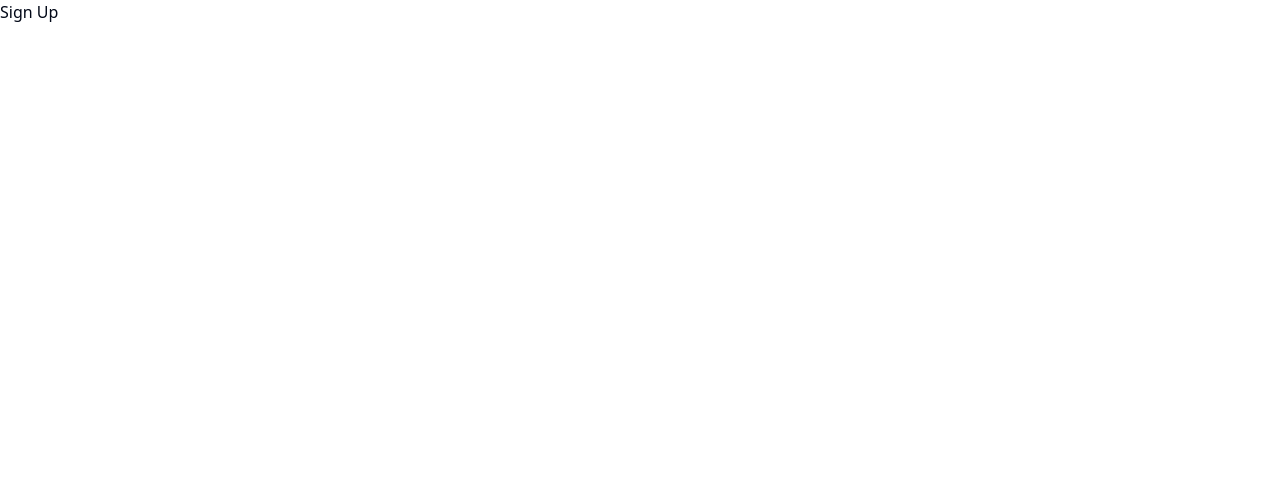
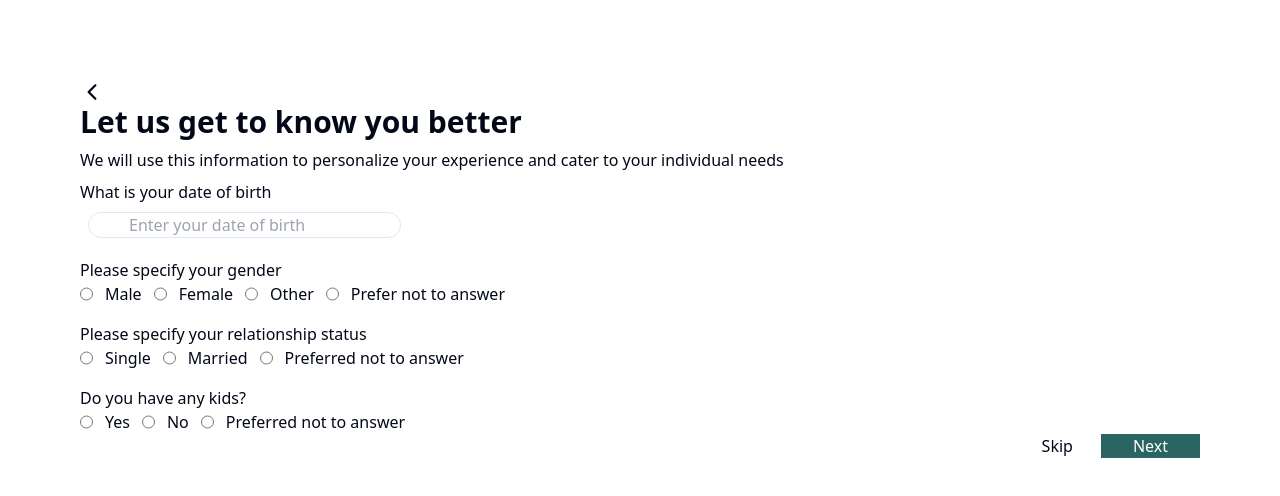
Before and after one commit to paddinghq/evolution, a Next.js app: page /signup in a window 1280 px wide. Shown: the top 496 px of the page. Built offline with nearby package versions, Linux system fonts and the light colour scheme.

Commit message:
Added signup page components

```diff
--- a/app/(auth)/signup/index.tsx
+++ b/app/(auth)/signup/index.tsx
@@ -1,9 +1,91 @@
-const SignUp = () => {
+import Link from 'next/link'
+import { IoIosArrowBack } from 'react-icons/io'
+import Index2 from './index2'
+const Signup = () => {
+  const handlenext = () => {}
   return (
-    <>
-      <h1>Sign Up</h1>
-    </>
+    <div className="m-auto container p-20">
+      <div>
+        <IoIosArrowBack size={24} />
+      </div>
+      <h5 className="font-semibold text-3xl">Let us get to know you better</h5>
+      <p className="text-base mt-2">
+        We will use this information to personalize your experience and cater to
+        your individual needs
+      </p>
+      <h5 className="mt-2">What is your date of birth</h5>
+      <div className='display-flex p-2 align-middle'>
+          <input
+          className='border border-radius bg-white px-10 rounded-2xl shadow-slate-100' placeholder='Enter your date of birth'
+          />
+      </div>
+      <h6 className="mt-3">Please specify your gender</h6>
+      <div className="flex gap-3">
+      <label className='flex gap-3'>
+            <input type="radio" value="option1" />
+            Male
+          </label>
+
+          <label className='flex gap-3'>
+            <input type="radio" value="option1"/>
+            Female
+          </label>
+
+          <label className='flex gap-3'>
+            <input type="radio" value="option1"/>
+            Other
+          </label>
+
+          <label className='flex gap-3'>
+            <input type="radio" value="option1"/>
+            Prefer not to answer
+          </label>
+      </div>
+      <h6 className="mt-4">Please specify your relationship status</h6>
+      <div className="flex gap-3">
+      <label className='flex gap-3'>
+            <input type="radio" value="option1" />
+            Single
+          </label>
+
+          <label className='flex gap-3'>
+            <input type="radio" value="option1"/>
+            Married
+          </label>
+
+          <label className='flex gap-3'>
+            <input type="radio" value="option1"/>
+            Preferred not to answer
+          </label>
+      </div>
+
+      <h6 className="mt-4">Do you have any kids?</h6>
+      <div className="flex gap-3">
+      <label className='flex gap-3'>
+            <input type="radio" value="option1" />
+            Yes
+          </label>
+
+          <label className='flex gap-3'>
+            <input type="radio" value="option1"/>
+            No
+          </label>
+
+          <label className='flex gap-3'>
+            <input type="radio" value="option1"/>
+            Preferred not to answer
+          </label>
+      </div>
+      <div className='flex justify-end gap-7'>
+<Link href="#" className="bg-white">
+Skip
+</Link>
+
+<Link href="/Index2" className="bg-[#2A6562] cursor-pointer px-8 text-white">
+Next
+</Link>
+</div>
+    </div>
   )
 }
-
-export default SignUp
+export default Signup
--- /dev/null
+++ b/app/(auth)/signup/index2.tsx
@@ -0,0 +1,86 @@
+import Link from 'next/link'
+import { IoIosArrowBack } from 'react-icons/io'
+import Index2 from './index2'
+const Signup2 = () => {
+  const handlenext = () => {}
+  return (
+    <div className="m-auto container p-20">
+      <div>
+        <IoIosArrowBack size={24} />
+      </div>
+      <h5 className="font-semibold text-3xl">
+        We look out for you in any way possible
+      </h5>
+      <p className="text-base mt-2">
+        Let us make this journey as convenient for you as we can
+      </p>
+      <h6 className="mt-3">
+        How do you rate yourself in terms of your current health?
+      </h6>
+      <div className="flex gap-3">
+        <label className="flex gap-3">
+          <input type="radio" value="option1" />
+          Excellent
+        </label>
+
+        <label className="flex gap-3">
+          <input type="radio" value="option1" />
+          Good
+        </label>
+
+        <label className="flex gap-3">
+          <input type="radio" value="option1" />
+          Fair
+        </label>
+
+        <label className="flex gap-3">
+          <input type="radio" value="option1" />
+          Poor
+        </label>
+
+        <label className="flex gap-3">
+          <input type="radio" value="option1" />
+          Prefer not to answer
+        </label>
+      </div>
+      <h6 className="mt-4">Do you have disability?</h6>
+      <div className="flex gap-3">
+        <label className="flex gap-3">
+          <input type="radio" value="option1" />
+          Yes
+        </label>
+
+        <label className="flex gap-3">
+          <input type="radio" value="option1" />
+          No
+        </label>
+
+        <label className="flex gap-3">
+          <input type="radio" value="option1" />
+          Prefer not to answer
+        </label>
+      </div>
+
+      <h5 className="mt-2">Please select one of the options</h5>
+      <div className="display-flex p-2 align-middle">
+        <input
+          className="border border-radius bg-white px-10 rounded-2xl shadow-slate-100"
+          placeholder="Select"
+        />
+      </div>
+      <div className="flex justify-end gap-7">
+        <Link href="#" className="bg-white">
+          Skip
+        </Link>
+
+        <Link
+          href="/Index2"
+          className="bg-[#2A6562] cursor-pointer px-8 text-white"
+        >
+          Next
+        </Link>
+      </div>
+    </div>
+  )
+}
+export default Signup2
--- a/app/page.tsx
+++ b/app/page.tsx
@@ -1,11 +1,13 @@
 import Image from 'next/image'
 import { Button } from '@/components/ui/button'
 import LandingPage from './LandingPage'
+import Signup from './(auth)/signup'
 
 export default function Home() {
   return (
     <main>
       <LandingPage />
+      <Signup/>
     </main>
   )
 }
--- /dev/null
+++ b/components/ui/form.tsx
@@ -0,0 +1,176 @@
+import * as React from "react"
+import * as LabelPrimitive from "@radix-ui/react-label"
+import { Slot } from "@radix-ui/react-slot"
+import {
+  Controller,
+  ControllerProps,
+  FieldPath,
+  FieldValues,
+  FormProvider,
+  useFormContext,
+} from "react-hook-form"
+
+import { cn } from "@/lib/utils"
+import { Label } from "@/components/ui/label"
+
+const Form = FormProvider
+
+type FormFieldContextValue<
+  TFieldValues extends FieldValues = FieldValues,
+  TName extends FieldPath<TFieldValues> = FieldPath<TFieldValues>
+> = {
+  name: TName
+}
+
+const FormFieldContext = React.createContext<FormFieldContextValue>(
+  {} as FormFieldContextValue
+)
+
+const FormField = <
+  TFieldValues extends FieldValues = FieldValues,
+  TName extends FieldPath<TFieldValues> = FieldPath<TFieldValues>
+>({
+  ...props
+}: ControllerProps<TFieldValues, TName>) => {
+  return (
+    <FormFieldContext.Provider value={{ name: props.name }}>
+      <Controller {...props} />
+    </FormFieldContext.Provider>
+  )
+}
+
+const useFormField = () => {
+  const fieldContext = React.useContext(FormFieldContext)
+  const itemContext = React.useContext(FormItemContext)
+  const { getFieldState, formState } = useFormContext()
+
+  const fieldState = getFieldState(fieldContext.name, formState)
+
+  if (!fieldContext) {
+    throw new Error("useFormField should be used within <FormField>")
+  }
+
+  const { id } = itemContext
+
+  return {
+    id,
+    name: fieldContext.name,
+    formItemId: `${id}-form-item`,
+    formDescriptionId: `${id}-form-item-description`,
+    formMessageId: `${id}-form-item-message`,
+    ...fieldState,
+  }
+}
+
+type FormItemContextValue = {
+  id: string
+}
+
+const FormItemContext = React.createContext<FormItemContextValue>(
+  {} as FormItemContextValue
+)
+
+const FormItem = React.forwardRef<
+  HTMLDivElement,
+  React.HTMLAttributes<HTMLDivElement>
+>(({ className, ...props }, ref) => {
+  const id = React.useId()
+
+  return (
+    <FormItemContext.Provider value={{ id }}>
+      <div ref={ref} className={cn("space-y-2", className)} {...props} />
+    </FormItemContext.Provider>
+  )
+})
+FormItem.displayName = "FormItem"
+
+const FormLabel = React.forwardRef<
+  React.ElementRef<typeof LabelPrimitive.Root>,
+  React.ComponentPropsWithoutRef<typeof LabelPrimitive.Root>
+>(({ className, ...props }, ref) => {
+  const { error, formItemId } = useFormField()
+
+  return (
+    <Label
+      ref={ref}
+      className={cn(error && "text-destructive", className)}
+      htmlFor={formItemId}
+      {...props}
+    />
+  )
+})
+FormLabel.displayName = "FormLabel"
+
+const FormControl = React.forwardRef<
+  React.ElementRef<typeof Slot>,
+  React.ComponentPropsWithoutRef<typeof Slot>
+>(({ ...props }, ref) => {
+  const { error, formItemId, formDescriptionId, formMessageId } = useFormField()
+
+  return (
+    <Slot
+      ref={ref}
+      id={formItemId}
+      aria-describedby={
+        !error
+          ? `${formDescriptionId}`
+          : `${formDescriptionId} ${formMessageId}`
+      }
+      aria-invalid={!!error}
+      {...props}
+    />
+  )
+})
+FormControl.displayName = "FormControl"
+
+const FormDescription = React.forwardRef<
+  HTMLParagraphElement,
+  React.HTMLAttributes<HTMLParagraphElement>
+>(({ className, ...props }, ref) => {
+  const { formDescriptionId } = useFormField()
+
+  return (
+    <p
+      ref={ref}
+      id={formDescriptionId}
+      className={cn("text-sm text-muted-foreground", className)}
+      {...props}
+    />
+  )
+})
+FormDescription.displayName = "FormDescription"
+
+const FormMessage = React.forwardRef<
+  HTMLParagraphElement,
+  React.HTMLAttributes<HTMLParagraphElement>
+>(({ className, children, ...props }, ref) => {
+  const { error, formMessageId } = useFormField()
+  const body = error ? String(error?.message) : children
+
+  if (!body) {
+    return null
+  }
+
+  return (
+    <p
+      ref={ref}
+      id={formMessageId}
+      className={cn("text-sm font-medium text-destructive", className)}
+      {...props}
+    >
+      {body}
+    </p>
+  )
+})
+FormMessage.displayName = "FormMessage"
+
+export {
+  useFormField,
+  Form,
+  FormItem,
+  FormLabel,
+  FormControl,
+  FormDescription,
+  FormMessage,
+  FormField,
+}
--- /dev/null
+++ b/components/ui/label.tsx
@@ -0,0 +1,26 @@
+"use client"
+
+import * as React from "react"
+import * as LabelPrimitive from "@radix-ui/react-label"
+import { cva, type VariantProps } from "class-variance-authority"
+
+import { cn } from "@/lib/utils"
+
+const labelVariants = cva(
+  "text-sm font-medium leading-none peer-disabled:cursor-not-allowed peer-disabled:opacity-70"
+)
+
+const Label = React.forwardRef<
+  React.ElementRef<typeof LabelPrimitive.Root>,
+  React.ComponentPropsWithoutRef<typeof LabelPrimitive.Root> &
+    VariantProps<typeof labelVariants>
+>(({ className, ...props }, ref) => (
+  <LabelPrimitive.Root
+    ref={ref}
+    className={cn(labelVariants(), className)}
+    {...props}
+  />
+))
+Label.displayName = LabelPrimitive.Root.displayName
+
+export { Label }
```
Also changed, not shown: package.json (+6 -1 lines), app/(auth)/signup/page.tsx (line endings or trailing spaces), 1 other file (tests, documents, lock files or other folders).
